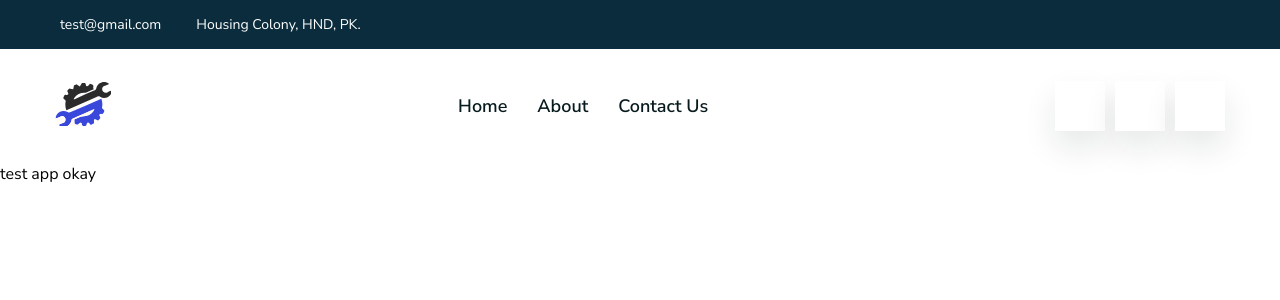
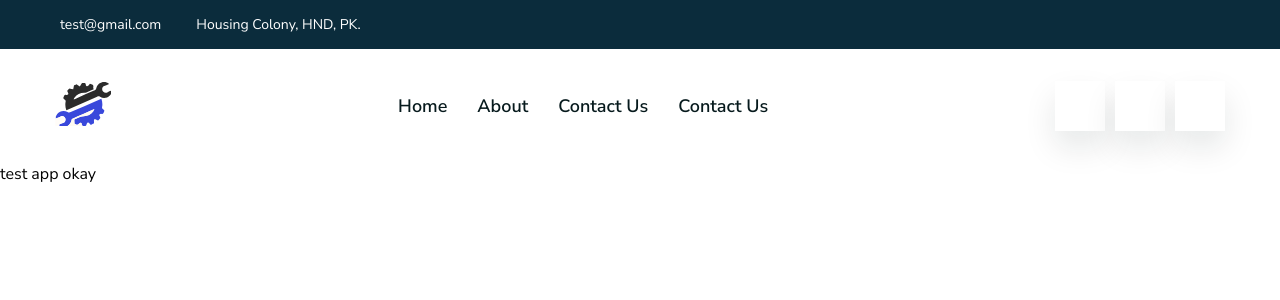
Before and after one commit to awaisshahid965/BuildersMarketplace, a React (Create React App) app: page / in a window 1280 px wide. Shown: the top 300 px of the page. Built offline with nearby package versions, Linux system fonts and the light colour scheme; some icons are missing.

Commit message:
added one more link

```diff
--- a/src/shared/header/Header.jsx
+++ b/src/shared/header/Header.jsx
@@ -34,6 +34,7 @@ function Header() {
                                 <HeaderLink to="/" name="Home" />
                                 <HeaderLink to="#" name="About" />
                                 <HeaderLink to="#" name="Contact Us" />
+                                <HeaderLink to="#" name="Contact Us" />
                             </ul>
                         </div>
                     </nav>
```
